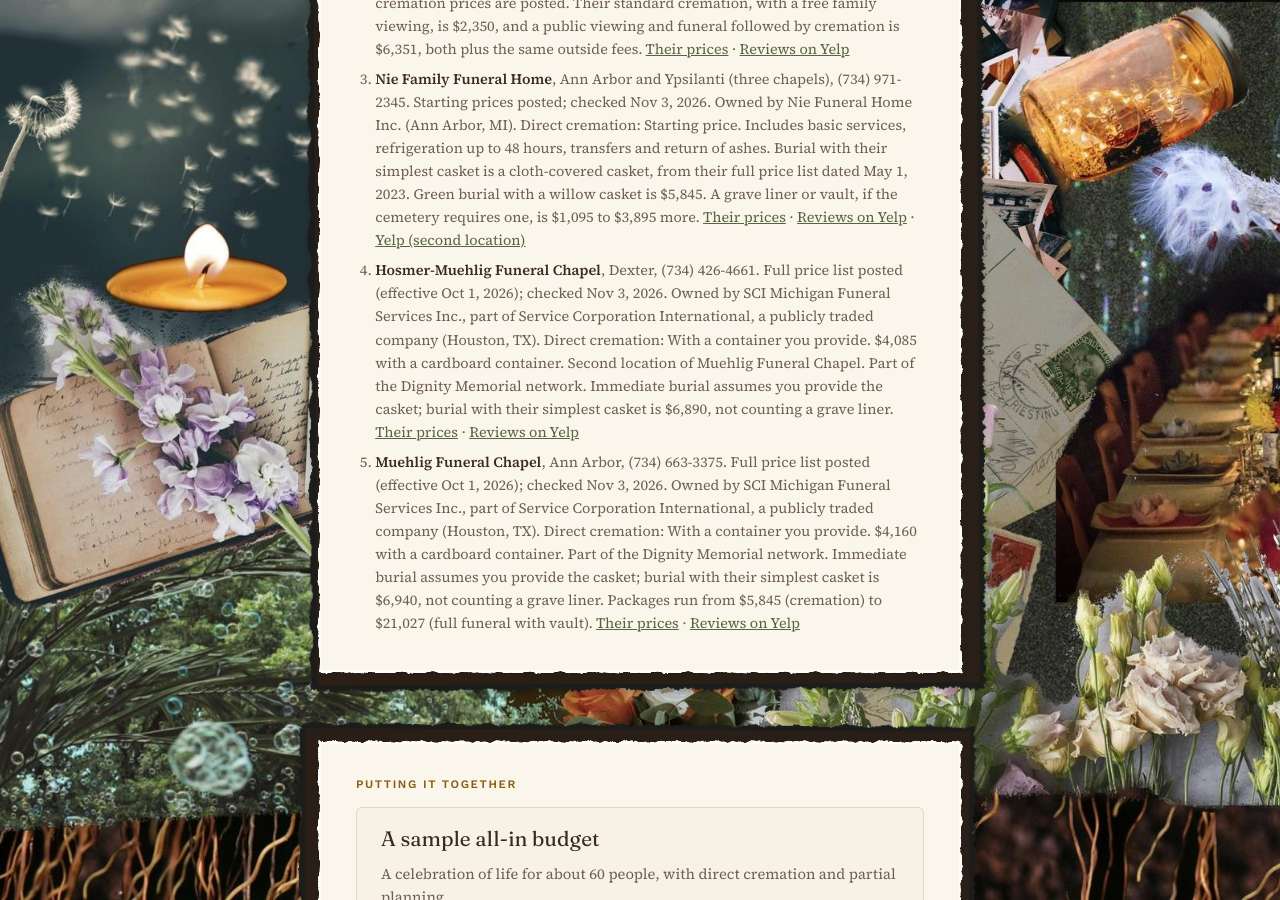
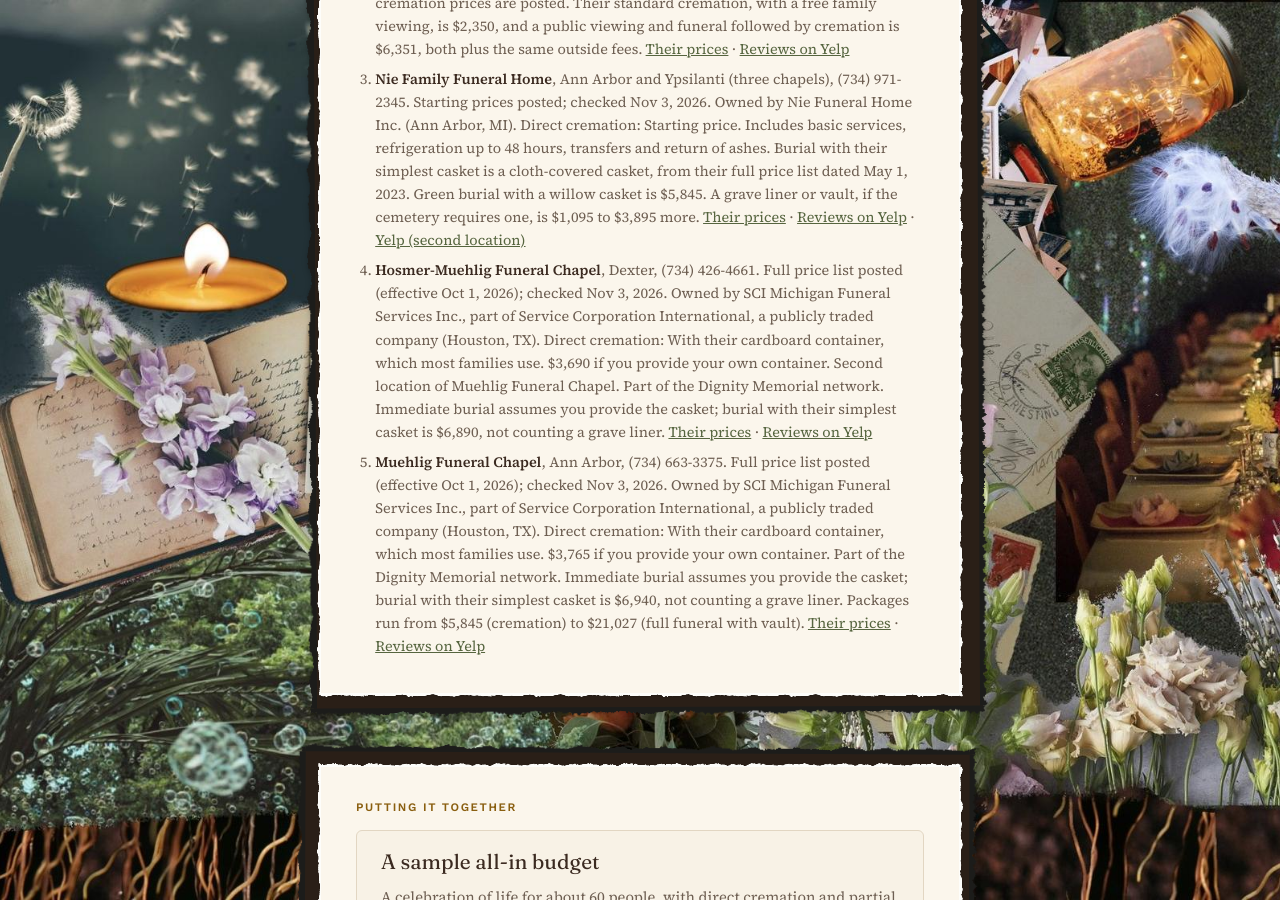
Before and after one commit to katekelley/graveandseed, a Jekyll site: the page built from prices.html, in a window 1280 px wide and 900 px high, scrolled down 2928 px. Built offline with Jekyll 4.4.1, drawn with Linux system fonts in a browser that asks for light colours; some of the changed text lies outside the part shown.

Commit message:
Decisions from site review: cardboard-container cremation prices, about a week for day-of, 25-mile travel, about page wording
Co-Authored-By: Claude Opus 5.5 <noreply@anthropic.com>
Claude-Session: https://claude.ai/code/session_011MgnuDN1Gy8EdJJggA792r

```diff
--- a/_data/budget.yml
+++ b/_data/budget.yml
@@ -3,7 +3,7 @@ scenario: "A celebration of life for about 60 people, with direct cremation and
 lines:
   - item: "Direct cremation"
     low: 895
-    high: 3765
+    high: 4160
     note: "Published Washtenaw County prices"
   - item: "Grave and Seed partial planning"
     low: 1250
--- a/_data/content.yml
+++ b/_data/content.yml
@@ -46,7 +46,7 @@ tiers:
     price_from: 1250
   - name: "Day-of coordination"
     description: "You have the plan. I make it happen so you don't have to."
-    timing: "Short notice is fine"
+    timing: "Can come together in about a week"
     price_from: 850
 pricing_note: "These are starting prices for a two-hour celebration. Larger or more complex days cost more, and I'll give you a clear written quote after a short conversation."
 other_heading: "Other ways I help"
@@ -96,14 +96,14 @@ faq:
   - q: "How do payment and cancellation work?"
     a: "Half the planning fee holds your date and the rest is due a week before. If plans change, I'll refund the deposit minus time already spent and any vendor costs that can't be refunded. Life is unpredictable; I'll be reasonable."
   - q: "Where do you work?"
-    a: "Ann Arbor, Ypsilanti and the rest of Washtenaw County. I'll travel farther for a mileage fee."
+    a: "Ann Arbor, Ypsilanti and the rest of Washtenaw County. Travel within 25 miles of Ann Arbor is included. Farther than that, I charge the IRS mileage rate for the extra miles, round trip."
   - q: "Can we have alcohol?"
     a: "Yes, served by a licensed caterer or the venue's bar. I can help you find one."
 
 about_heading: "I'm Kate, and I guide people through saying goodbye."
 about:
   - "I'm direct. I'll tell you what things cost, what you actually need, and what you can skip. I'm also not in a hurry. If you want to sit and talk about the person before we talk about chairs, all the better."
-  - "By day I'm a structural engineer, which mostly means I like a plan and I notice details. Chosen family, unconventional families, and people who want something that doesn't look like a funeral are all welcome here."
+  - "I trained as a structural engineer, which mostly means I like a plan and I notice details, and I've worked in both the funeral and wedding industries. Chosen family, unconventional families, and people who want something that doesn't look like a funeral are all welcome here."
 
 kit_heading: "What I bring"
 kit_intro: "Every celebration starts from my own collection, so you're not renting or buying décor for one afternoon."
--- a/_data/prices.yml
+++ b/_data/prices.yml
@@ -93,8 +93,8 @@ homes:
     website: "https://www.dignitymemorial.com/funeral-homes/michigan/dexter/hosmer-muehlig-funeral-chapel/4118/funeral-price-list"
     posted: "Full price list posted (effective Oct 1, 2026)"
     checked: "Nov 3, 2026"
-    direct_cremation: 3690
-    direct_cremation_note: "With a container you provide. $4,085 with a cardboard container."
+    direct_cremation: 4085
+    direct_cremation_note: "With their cardboard container, which most families use. $3,690 if you provide your own container."
     immediate_burial: 5295
     burial_casket: 6890
     basic_services: 4495
@@ -115,8 +115,8 @@ homes:
     website: "https://www.dignitymemorial.com/funeral-homes/michigan/ann-arbor/muehlig-funeral-chapel/4117/funeral-price-list"
     posted: "Full price list posted (effective Oct 1, 2026)"
     checked: "Nov 3, 2026"
-    direct_cremation: 3765
-    direct_cremation_note: "With a container you provide. $4,160 with a cardboard container."
+    direct_cremation: 4160
+    direct_cremation_note: "With their cardboard container, which most families use. $3,765 if you provide your own container."
     immediate_burial: 5345
     burial_casket: 6940
     basic_services: 4495
--- a/resources/caskets.html
+++ b/resources/caskets.html
@@ -35,7 +35,7 @@ permalink: /resources/caskets/
 
   <h2>Spending less overall</h2>
   <ul>
-    <li><strong>Direct cremation.</strong> Cremation soon after death, with no service at the funeral home, costs $895 to $3,765 in Washtenaw County. You can hold the celebration weeks later, anywhere. <a href="/prices/">Compare prices</a></li>
+    <li><strong>Direct cremation.</strong> Cremation soon after death, with no service at the funeral home, costs $895 to $4,160 in Washtenaw County. You can hold the celebration weeks later, anywhere. <a href="/prices/">Compare prices</a></li>
     <li><strong>Whole-body donation.</strong> Wayne State University's program covers Washtenaw County and usually pays for transport, cremation and burial. The University of Michigan charges no program fee, though the family pays a funeral home for transport. Programs can decline a donation at the time of death, so have a backup plan. <a href="https://bodybequest.med.wayne.edu/faq" rel="noopener">Wayne State</a> &middot; <a href="https://medschool.umich.edu/offices/anatomical-sciences/donations-program" rel="noopener">University of Michigan</a></li>
     <li><strong>Veterans.</strong> Burial at Great Lakes National Cemetery in Holly includes the grave, opening and closing, liner, headstone and perpetual care at no cost. Some families also qualify for a burial allowance. <a href="https://www.va.gov/resources/what-does-burial-in-a-va-national-cemetery-include/" rel="noopener">VA burial benefits</a></li>
     <li><strong>Social Security</strong> pays $255 to a surviving spouse or eligible child. Apply within two years. <a href="https://www.ssa.gov/personal-record/when-someone-dies/lump-sum-death-payment" rel="noopener">SSA</a></li>
```
